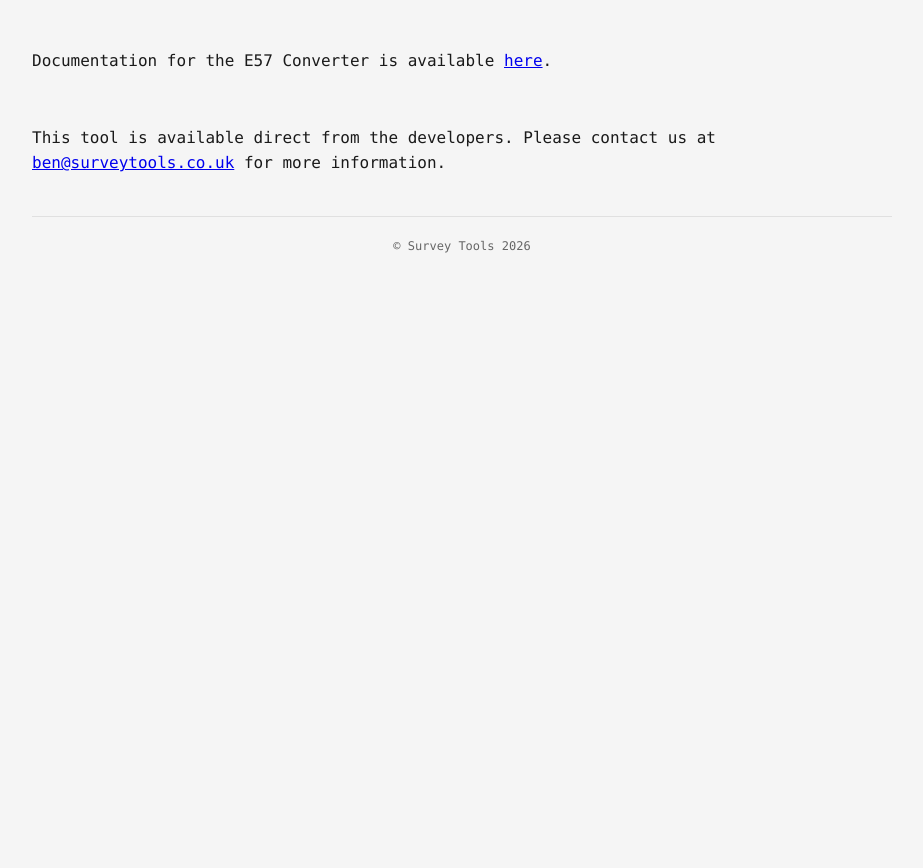
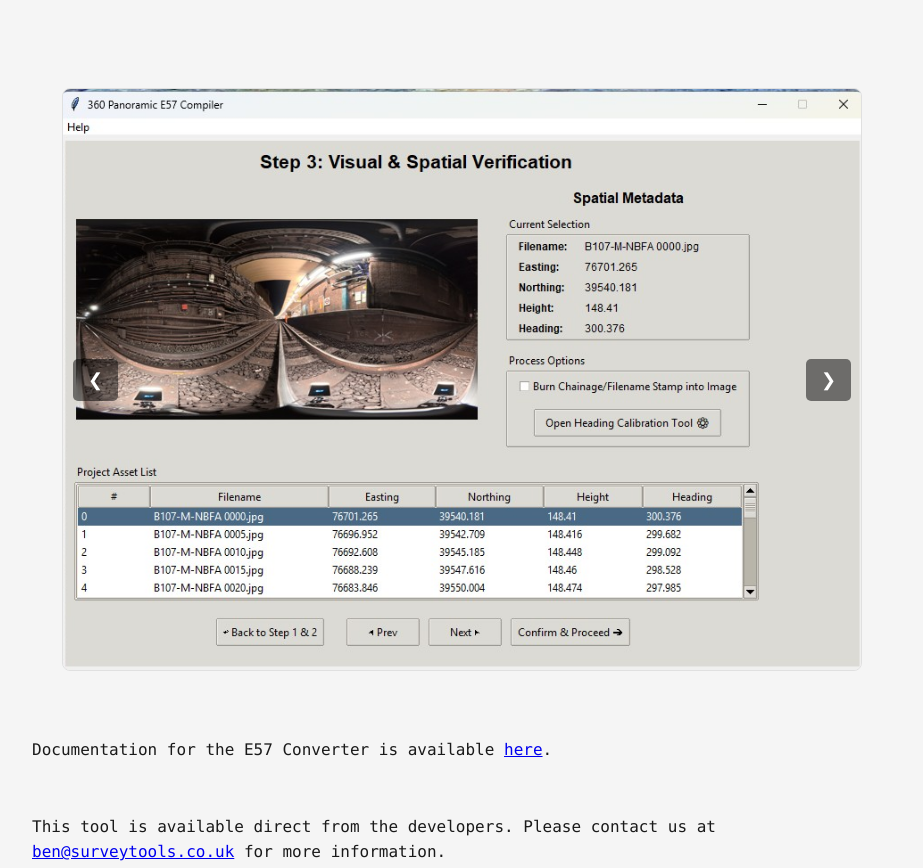
Before and after one commit to benbrewster85/GSI-Parser, a website: page e57-converter.html in a window 1280 px wide. Shown: the part 719-1587 px from the top of the page, without its empty margins (178-1101 px from the left). Before the commit the page ends 1035 px from the top, so only its background shows below. Drawn offline with Linux system fonts and the light colour scheme.

Commit message:
feat: add image carousel to E57 Converter page with new images

```diff
--- a/e57-converter.html
+++ b/e57-converter.html
@@ -13,6 +13,51 @@
             max-width: 900px;
             margin: 0 auto;
             padding: 40px 20px;
+        }
+
+        /* Image Carousel Styles */
+        .carousel-container {
+            position: relative;
+            width: 100%;
+            max-width: 800px; /* Or your preferred max-width */
+            margin: 40px auto;
+            overflow: hidden;
+            border-radius: 8px;
+            border: 1px solid var(--border);
+            background: var(--surface);
+        }
+
+        .carousel-slide {
+            display: flex;
+            transition: transform 0.5s ease-in-out;
+        }
+
+        .carousel-slide img {
+            width: 100%;
+            flex-shrink: 0;
+            object-fit: cover;
+        }
+
+        .carousel-btn {
+            position: absolute;
+            top: 50%;
+            transform: translateY(-50%);
+            background-color: rgba(0, 0, 0, 0.5);
+            color: white;
+            border: none;
+            padding: 10px 15px;
+            cursor: pointer;
+            border-radius: 5px;
+            font-size: 18px;
+            z-index: 10;
+        }
+
+        .carousel-btn.prev {
+            left: 10px;
+        }
+
+        .carousel-btn.next {
+            right: 10px;
         }
     </style>
 </head>
@@ -45,7 +90,7 @@
                 <div class="about-content">
                     <p>Built to enable the creation of virtual tours from 360 photographs - output in an E57 format for use in viewers such as Hexagon Geocloud, or integrated with point cloud data in other processing software, SurveyTools E57 Converter provides an easy to use interface for rapid tour creation.</p>
                     <br>
-                    <p>Designed for use in the rail industry, this tool enables the creation of virtual tours where other methods fall short. Enabling engineers, designers and other stakeholders to virtually visit sites reducing boots on the ground, increasing health and safety.</p>
+                    <p>Designed for use in the rail industry, this tool enables the creation of virtual tours where other methods fall short. Enabling engineers, designers and other stakeholders to virtually visit sites reducing boots on the ground.</p>
                     <br>
                     <br><p><b>Features:</b></p>
                     <br>
@@ -56,11 +101,27 @@
                         <li><strong>Stamp information directly to imagery:</strong> For long rail alignments, knowing the location and context of each photograph is essential. Simply stamp the file name on the photograph to remove ambiguity.</li>
                     </ul><br>
                     <br>
+
+                    <!-- Image Carousel Section -->
+            <div class="carousel-container">
+                <div class="carousel-slide">
+                    <img src="../Images/e57-2.jpg" alt="E57 Converter Feature 1 - organise and analyse your 360 images">
+                    <img src="../Images/e57-3.jpg" alt="E57 Converter Feature 2 - precisely calibrate image headings">
+                    <img src="../Images/e57-1.jpg" alt="E57 Converter - After calibration">
+
+                </div>
+                <button class="carousel-btn prev" onclick="moveSlide(-1)">&#10094;</button>
+                <button class="carousel-btn next" onclick="moveSlide(1)">&#10095;</button>
+            </div>
+
+                    <br>
                     <p>Documentation for the E57 Converter is available <a href="/360 E57 Converter Documentation.pdf" target="_blank">here</a>.</p><br>
                     <br>
                     <p>This tool is available direct from the developers. Please contact us at <a href="mailto:ben@surveytools.co.uk">ben@surveytools.co.uk</a> for more information.</p>
                 </div>
             </div>
+
+
 
 
         </main>
@@ -71,5 +132,20 @@
     </div>
 
     <script src="../../js/main.js"></script>
+    <script>
+        let currentSlide = 0;
+        const slides = document.querySelector('.carousel-slide');
+        const totalSlides = slides.children.length;
+
+        function moveSlide(direction) {
+            currentSlide += direction;
+            if (currentSlide < 0) {
+                currentSlide = totalSlides - 1;
+            } else if (currentSlide >= totalSlides) {
+                currentSlide = 0;
+            }
+            slides.style.transform = `translateX(-${currentSlide * 100}%)`;
+        }
+    </script>
 </body>
 </html>
```
Also changed, not shown: Images/e57-1.jpg (added), Images/e57-2.jpg (added), Images/e57-3.jpg (added), 1 other file.
